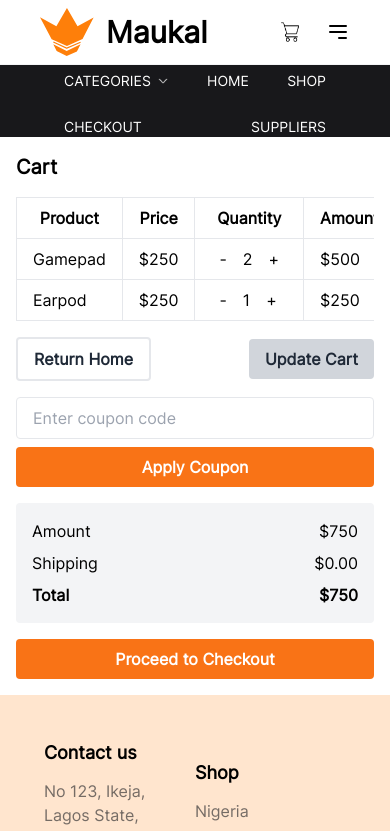
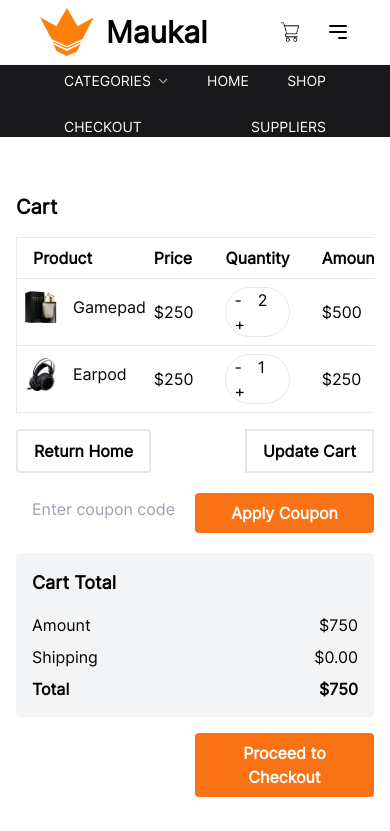
Before and after one commit to kaleabendrias/shopping_site, a React (Vite) app: page /checkout in a window 390 px wide. Shown: the top 831 px of the page. Built offline with nearby package versions, Linux system fonts and the light colour scheme.

Commit message:
Add PaymentSuccess page and update routes

```diff
--- a/src/components/Navbar.jsx
+++ b/src/components/Navbar.jsx
@@ -47,7 +47,9 @@ const Navbar = () => {
           </div>
         </div>
         <div className="flex gap-6 pr-10 items-center">
-          <img src={cartIcon} className="w-6 h-6" alt="Cart" />
+          <Link to="/checkout">
+            <img src={cartIcon} className="w-6 h-6" alt="Cart" />
+          </Link>
           <div className="hidden md:flex gap-6">
             <div className="flex gap-2 items-center">
               <img loading="lazy" src={image1} />
--- a/src/components/Subscribe.jsx
+++ b/src/components/Subscribe.jsx
@@ -26,8 +26,11 @@ const Subscribe = () => {
           </div>
         </div>
         <div>
-          <img src={perfume} className="w-40 z-10 mt-10 absolute ml-24" />
-          <img src={speaker} className="w-40 z-0 " />
+          <img
+            src={perfume}
+            className="hidden md:flex w-40 z-10 md:mt-10 md:absolute md:ml-8 lg:ml-24"
+          />
+          <img src={speaker} className="hidden md:flex w-40 z-0 " />
         </div>
       </div>
     </div>
--- a/src/pages/Checkout.jsx
+++ b/src/pages/Checkout.jsx
@@ -1,10 +1,12 @@
 import { useState } from "react";
 import { Link } from "react-router-dom";
+import perfume from "../assets/image/perfume.png";
+import earphone from "../assets/image/headphone.png";
 
 const Checkout = () => {
   const [cartItems, setCartItems] = useState([
-    { id: 1, name: "Gamepad", price: 250, quantity: 2 },
-    { id: 2, name: "Earpod", price: 250, quantity: 1 },
+    { image: perfume, id: 1, name: "Gamepad", price: 250, quantity: 2 },
+    { image: earphone, id: 2, name: "Earpod", price: 250, quantity: 1 },
   ]);
 
   const handleQuantityChange = (id, quantity) => {
@@ -25,27 +27,31 @@ const Checkout = () => {
   );
 
   return (
-    <div className="container mx-auto p-4">
+    <div className="container mx-auto p-4 my-10">
       <div className="mb-4">
         <h2 className="text-xl font-semibold">Cart</h2>
       </div>
       <div className="overflow-x-auto">
-        <table className="min-w-full bg-white border">
+        <table className="min-w-full text-left bg-white ">
           <thead>
-            <tr>
-              <th className="px-4 py-2 border">Product</th>
-              <th className="px-4 py-2 border">Price</th>
-              <th className="px-4 py-2 border">Quantity</th>
-              <th className="px-4 py-2 border">Amount</th>
+            <tr className="border">
+              <th className="px-4 py-2 ">Product</th>
+              <th className="px-4 py-2 ">Price</th>
+              <th className="px-4 py-2 ">Quantity</th>
+              <th className="px-4 py-2 ">Amount</th>
             </tr>
           </thead>
           <tbody>
             {cartItems.map((item) => (
-              <tr key={item.id}>
-                <td className="px-4 py-2 border">{item.name}</td>
-                <td className="px-4 py-2 border">${item.price}</td>
-                <td className="px-4 py-2 border">
-                  <div className="flex items-center">
+              <tr key={item.id} className="border border-spacing-2">
+                <div className="flex items-center m-2">
+                  <img src={item.image} className="w-8" />
+                  <td className="px-4 py-2 ">{item.name}</td>
+                </div>
+                <td className="px-4 py-2 ">${item.price}</td>
+                <td className="px-4 py-2 ">
+                  <div className="flex items-centerl">
+                    <div className=" border rounded-full">
                       <button
                         className="px-2"
                         onClick={() => handleQuantityChange(item.id, -1)}
@@ -61,29 +67,28 @@ const Checkout = () => {
                         +
                       </button>
                     </div>
+                  </div>
                 </td>
-                <td className="px-4 py-2 border">
-                  ${item.price * item.quantity}
-                </td>
+                <td className="px-4 py-2 ">${item.price * item.quantity}</td>
               </tr>
             ))}
           </tbody>
         </table>
       </div>
       <div className="mt-4 flex justify-between items-center">
-        <button className=" p-2 border-2 hover:bg-gray-400 text-gray-800 font-bold py-2 px-4 rounded">
+        <button className=" p-2 border-2 hover:bg-gray-400 font-bold py-2 px-4 rounded">
           Return Home
         </button>
-        <button className="bg-gray-300 hover:bg-gray-400 text-gray-800 font-bold py-2 px-4 rounded">
+        <button className="border-2 p-2 hover:bg-gray-400 font-bold  px-4 ">
           Update Cart
         </button>
       </div>
       <div className="mt-4 flex flex-col md:flex-row items-center md:justify-between">
-        <div className="w-full md:w-1/3">
+        <div className="flex justify-start items-center">
           <input
             type="text"
             placeholder="Enter coupon code"
-            className="w-full px-4 py-2 border rounded mb-2 md:mb-0"
+            className="w-full px-4 py-2  rounded mb-2 md:mb-0"
           />
           <button
             onClick={handleCouponApply}
@@ -94,6 +99,7 @@ const Checkout = () => {
         </div>
         <div className="w-full md:w-1/3 mt-4 md:mt-0">
           <div className="bg-gray-100 p-4 rounded">
+            <p className="font-semibold text-lg mb-4">Cart Total</p>
             <div className="flex justify-between mb-2">
               <span>Amount</span>
               <span>${cartTotal}</span>
@@ -107,8 +113,8 @@ const Checkout = () => {
               <span>${cartTotal}</span>
             </div>
           </div>
-          <Link to="/main">
-            <button className="bg-orange-500 hover:bg-orange-600 text-white font-bold py-2 px-4 rounded w-full mt-4">
+          <Link to="/main" className="flex justify-end">
+            <button className="w-[50%] bg-orange-500 hover:bg-orange-600 text-white font-bold py-2 px-4 rounded mt-4">
               Proceed to Checkout
             </button>
           </Link>
--- a/src/pages/Checkoutmain.jsx
+++ b/src/pages/Checkoutmain.jsx
@@ -1,3 +1,8 @@
+import { Link } from "react-router-dom";
+import visa from "../assets/image/visa.png";
+import headphone from "../assets/image/headphone.jpg";
+import perfume from "../assets/image/perfume.png";
+
 const Checkoutmain = () => {
   return (
     <div className="px-11">
@@ -92,20 +97,26 @@ const Checkoutmain = () => {
             </form>
           </div>
           <div className="md:w-1/3 mt-10 md:mt-0 md:pl-10">
-            <div className="bg-gray-100 p-6 rounded-md">
-              <div className="flex justify-between items-center mb-4">
-                <span className="text-lg font-medium">Gamepad</span>
+            <div className=" p-6 rounded-md">
+              <div className="flex justify-between items-center mb-4 mt-11">
+                <div className="flex justify-center items-center space-x-2 ">
+                  <img src={perfume} className="w-10" />
+                  <span className="text-lg font-medium">prefume</span>
+                </div>
                 <span className="text-lg font-medium">$500.00</span>
               </div>
               <div className="flex justify-between items-center mb-4">
-                <span className="text-lg font-medium">Earpod</span>
+                <div className="flex justify-center items-center space-x-2">
+                  <img src={headphone} className="w-10" />
+                  <span className="text-lg font-medium">Earpods</span>
+                </div>
                 <span className="text-lg font-medium">$250.00</span>
               </div>
-              <div className="flex justify-between items-center mb-4">
+              <div className="flex justify-between items-center mb-4 border-b-2">
                 <span className="text-lg font-medium">Amount</span>
                 <span className="text-lg font-medium">$750.00</span>
               </div>
-              <div className="flex justify-between items-center mb-4">
+              <div className="flex justify-between items-center mb-4 border-b-2">
                 <span className="text-lg font-medium">Shipping fee</span>
                 <span className="text-lg font-medium">$0.00</span>
               </div>
@@ -123,7 +134,8 @@ const Checkoutmain = () => {
                   Pay on delivery
                 </label>
               </div>
-              <div className="flex items-center mb-6">
+              <div className="flex items-center justify-between mb-6">
+                <div className="flex">
                   <input
                     type="radio"
                     name="paymentMethod"
@@ -133,7 +145,9 @@ const Checkoutmain = () => {
                     Pay with card
                   </label>
                 </div>
-              <div className="space-y-4">
+                <img src={visa} className="w-20 " />
+              </div>
+              <div className="space-y-4 text-slate-700">
                 <div>
                   <label className="block mb-2 text-sm font-medium">
                     Name On Card
@@ -189,9 +203,11 @@ const Checkoutmain = () => {
               </div>
             </div>
             <div className="flex justify-between mt-6">
+              <Link to="/paymentsuccess">
                 <button className="px-4 py-2 bg-orange-500 text-white font-semibold rounded-md">
                   Proceed with payment
                 </button>
+              </Link>
               <button className="px-4 py-2 bg-gray-300 text-gray-700 font-semibold rounded-md">
                 Cancel
               </button>
--- /dev/null
+++ b/src/pages/Paymentsuccess.jsx
@@ -0,0 +1,52 @@
+import { useEffect } from "react";
+import { useNavigate } from "react-router-dom";
+
+const PaymentSuccess = () => {
+  const navigate = useNavigate();
+
+  useEffect(() => {
+    const timer = setTimeout(() => {
+      navigate("/");
+    }, 15000);
+
+    return () => clearTimeout(timer);
+  }, [navigate]);
+
+  return (
+    <div className="flex flex-col items-center justify-center min-h-screen bg-gray-100">
+      <div className="p-10 text-center flex flex-col items-center">
+        <div className="flex items-center justify-center w-40 h-40 md:w-80 md:h-80 rounded-full bg-orange-200 ">
+          <div className="flex items-center justify-center w-32 h-32 md:w-60 md:h-60 rounded-full bg-orange-300 ">
+            <div className="flex items-center justify-center w-20 h-20 md:w-40 md:h-40 rounded-full bg-orange-500 ">
+              <svg
+                className="w-20 h-20 text-white"
+                fill="none"
+                stroke="currentColor"
+                viewBox="0 0 24 24"
+                xmlns="http://www.w3.org/2000/svg"
+                style={{
+                  filter:
+                    "drop-shadow(2px 2px 4px rgba(255, 165, 0, 0.5)) drop-shadow(2px 2px 8px rgba(255, 165, 0, 0.5))",
+                }}
+              >
+                <path
+                  strokeLinecap="round"
+                  strokeLinejoin="round"
+                  strokeWidth="2"
+                  d="M5 13l4 4L19 7"
+                ></path>
+              </svg>
+            </div>
+          </div>
+        </div>
+        <h1 className="text-3xl font-semibold mb-4">Payment Successful!</h1>
+        <p className="text-gray-600">
+          You will be redirected to the home page in{" "}
+          <span className="text-orange-500">15 sec</span>
+        </p>
+      </div>
+    </div>
+  );
+};
+
+export default PaymentSuccess;
--- a/src/routes.jsx
+++ b/src/routes.jsx
@@ -4,6 +4,7 @@ import Landing from "./pages/Landing";
 import Checkout from "./pages/Checkout";
 import Checkoutmain from "./pages/Checkoutmain";
 import Shop from "./pages/Shop";
+import PaymentSuccess from "./pages/Paymentsuccess";
 
 const router = createBrowserRouter([
   {
@@ -32,6 +33,10 @@ const router = createBrowserRouter([
         path: "shop",
         element: <Shop />,
       },
+      {
+        path: "/paymentsuccess",
+        element: <PaymentSuccess />,
+      },
     ],
   },
 ]);
```
Also changed, not shown: src/assets/image/visa.png (added). Lines whose indentation alone changed are shown as unchanged.
